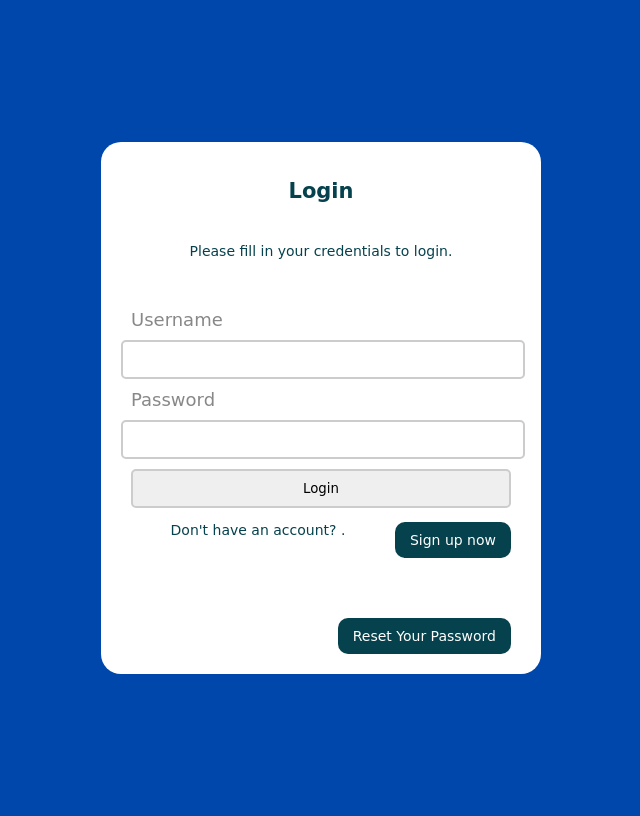
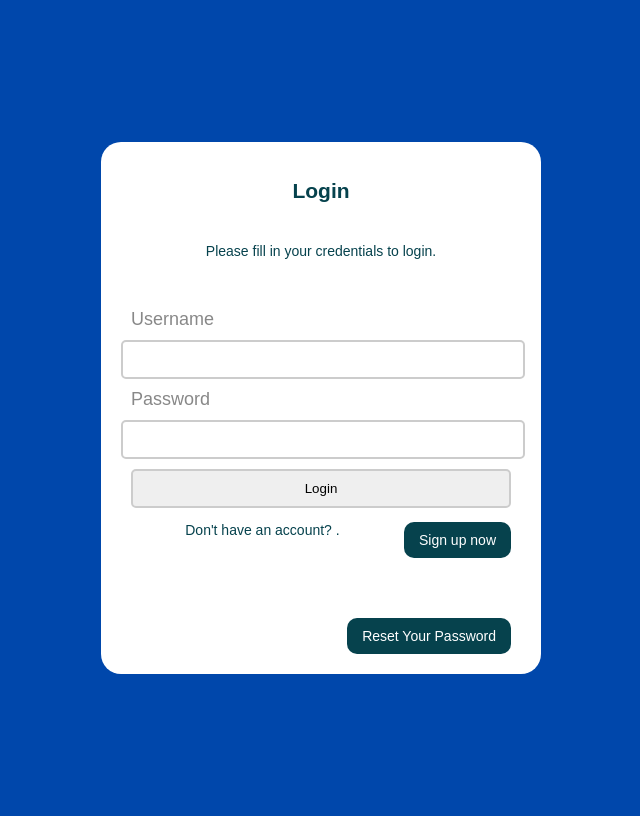
Before and after one commit to rickgerssen/uitzendbureau, a PHP site: page /login in a window 1280 px wide. Shown: the whole page, without its empty margins (359-999 px from the left). Run offline with PHP 8.4, Linux system fonts and the light colour scheme.

Commit message:
loginstyle aanpassing versie 9

```diff
--- a/loginstyle.css
+++ b/loginstyle.css
@@ -37,7 +37,6 @@
   }
 
 *{
-    font-family: cursive;
     box-sizing: padding-box;
 }
 
@@ -53,12 +52,14 @@ p {
     margin-bottom: 50px;
     color: #06424d;
 
+
 }
 
 h2 {
     text-align: center;
     margin-bottom: 40px;
     color: #06424d;
+
 
 }
 
```
